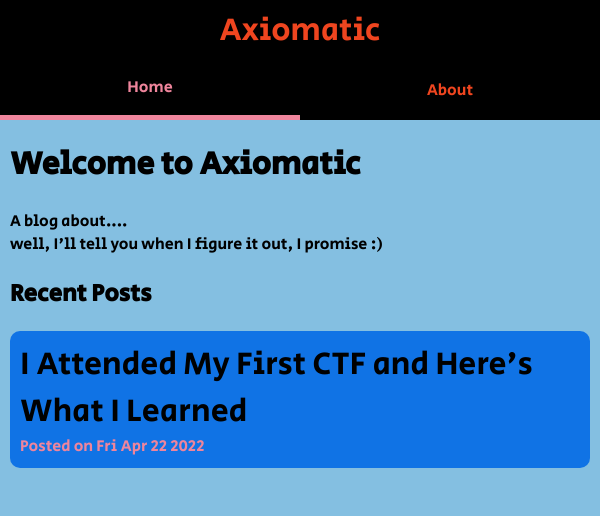
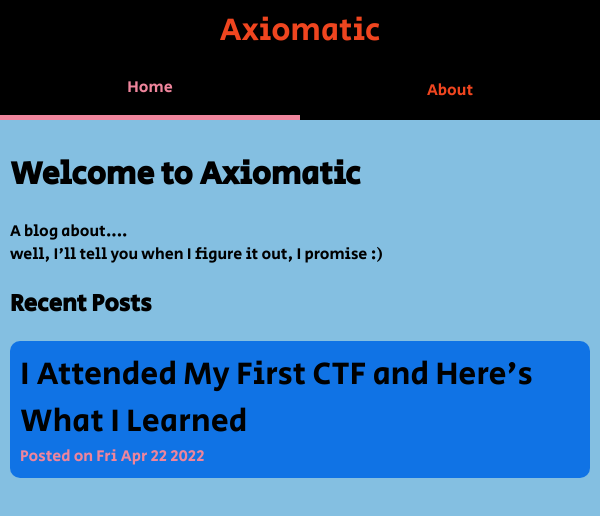
Before and after one commit to The5thAxiom/axiomatic-blog, a React (Create React App) app: page /#/ in a window 600 px wide. Shown: the top 516 px of the page. Built offline with nearby package versions, Linux system fonts and the light colour scheme.

Commit message:
navbar and main positions fixed

```diff
--- a/src/components/navbar.css
+++ b/src/components/navbar.css
@@ -1,9 +1,15 @@
 #navbar {
     background-color: black;
+
+    position: fixed;
+    top: 0;
+    width: 100vw;
+    z-index: 1;
 
     display: flex;
     align-items: center;
     justify-content: space-evenly;
+
     user-select: none; /* supported by Chrome and Opera */
     -webkit-user-select: none; /* Safari */
     -khtml-user-select: none; /* Konqueror HTML */
@@ -55,7 +61,7 @@
 @media only screen and (min-width: 600px) {
     #navbar {
         flex-direction: row;
-        height: 10vh;
+        height: var(--navbar-height);
     }
 }
 
@@ -63,6 +69,6 @@
 @media only screen and (max-width: 600px) {
     #navbar {
         flex-direction: column;
-        height: 15vh;
+        height: var(--navbar-height);
     }
 }
--- a/src/index.css
+++ b/src/index.css
@@ -5,7 +5,9 @@ body {
 
 main {
     width: calc(100vw - 20px);
-    margin: 10px;
+    padding: 10px;
+    position: fixed;
+    overflow-y: scroll;
 }
 
 /* .blog-post-cards {
@@ -13,3 +15,25 @@ main {
     row-gap: 10px;
     column-gap: 10px;
 } */
+
+/* *** PCs *** */
+@media only screen and (min-width: 600px) {
+    :root {
+        --navbar-height: 10vh;
+    }
+    main {
+        top: 10vh;
+        height: calc(100vh - var(--navbar-height));
+    }
+}
+
+/* *** Phones *** */
+@media only screen and (max-width: 600px) {
+    :root {
+        --navbar-height: 15vh;
+    }
+    main {
+        top: 15vh;
+        height: calc(100vh - var(--navbar-height));
+    }
+}
--- a/src/pages/blogPost.tsx
+++ b/src/pages/blogPost.tsx
@@ -16,8 +16,8 @@ export default function BlogPost({
             {dateEdited.getTime() != datePosted.getTime() && (
                 <b>Last edited on {dateEdited.toDateString()}</b>
             )}
-            <p>{blurb}</p>
-            <p>{content}</p>
+            {blurb && <p>{blurb}</p>}
+            {content}
         </>
     );
 }
```
